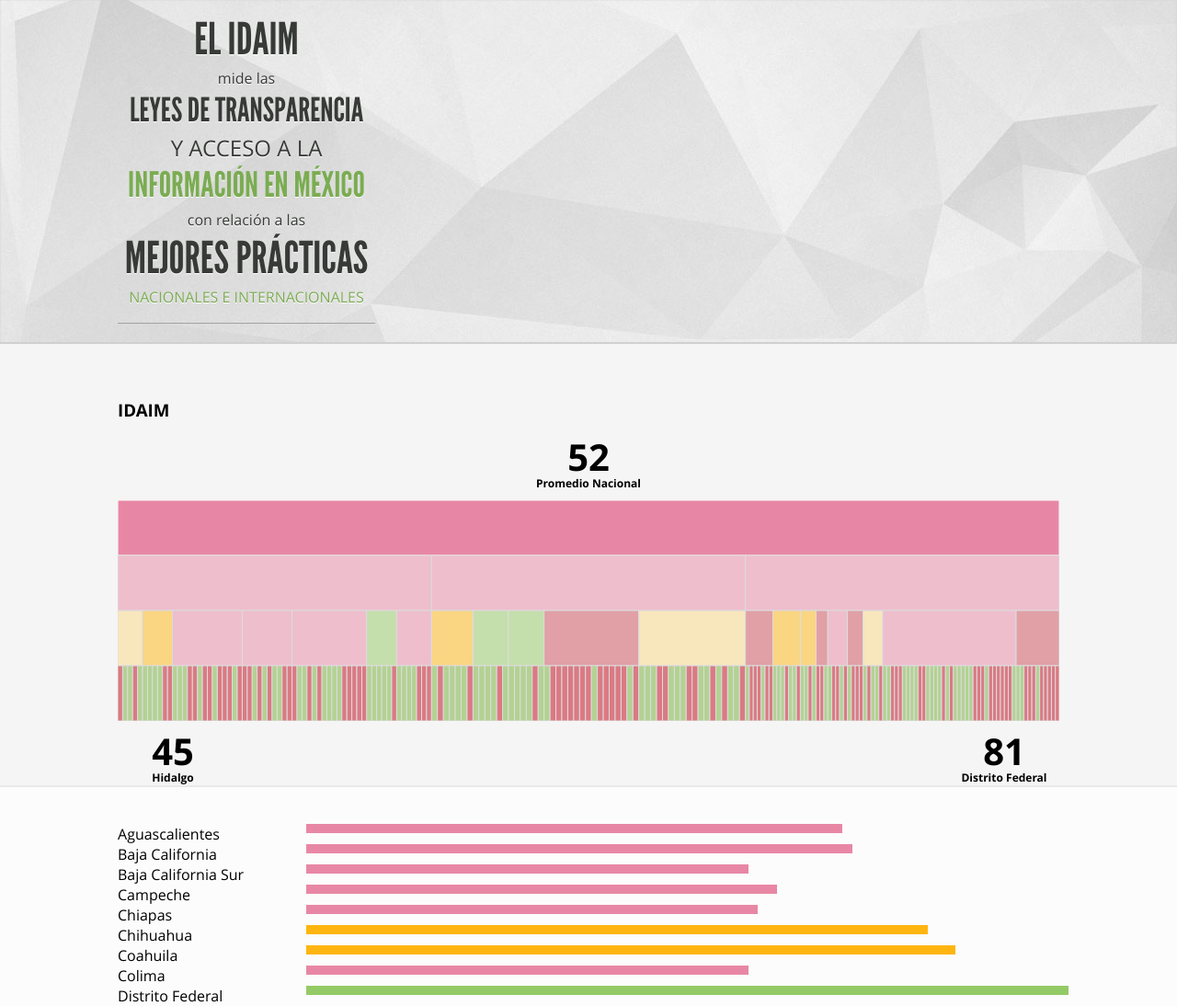
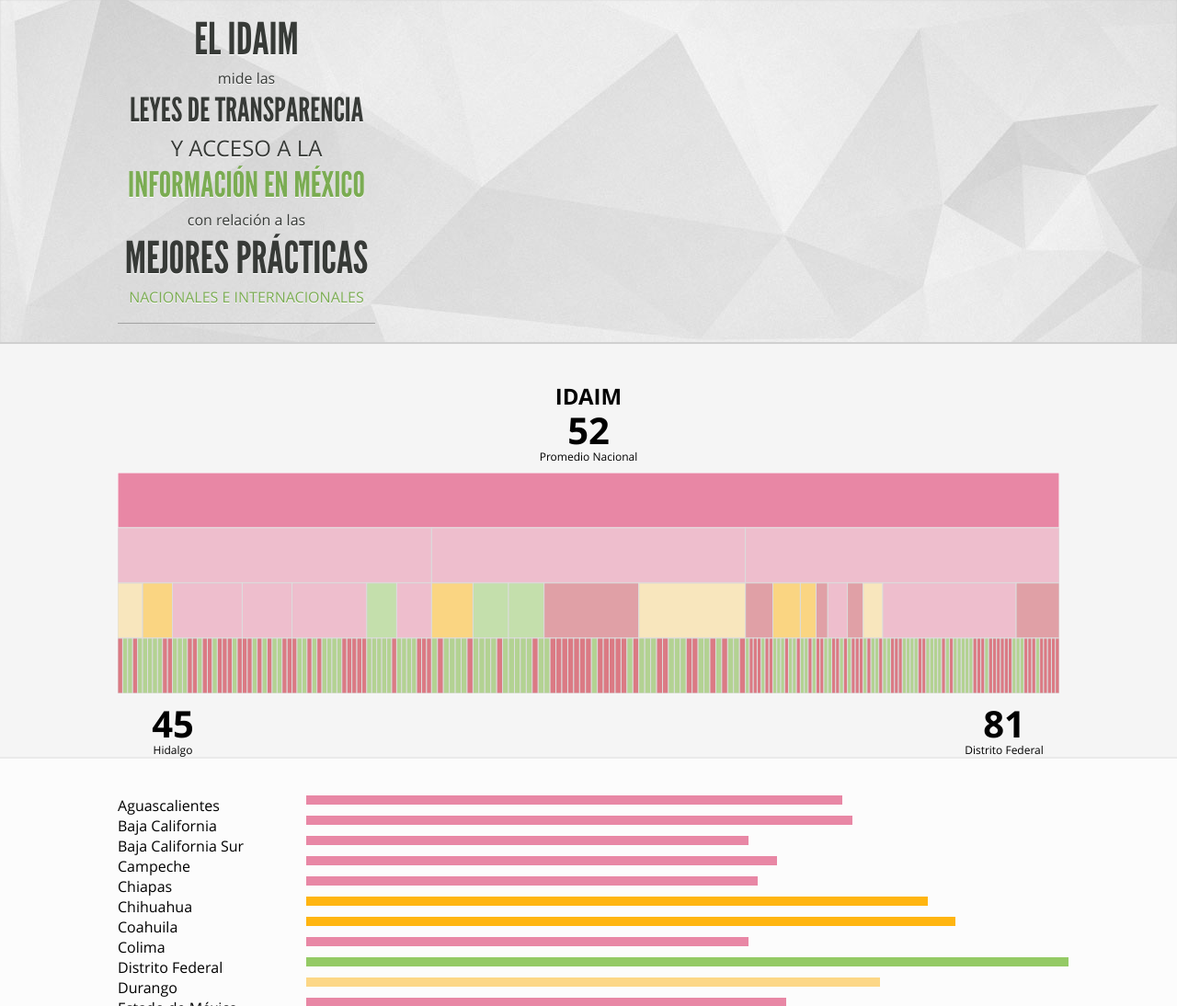
Before and after one commit to fundar/idaim_v2, a PHP site: page / in a window 1280 px wide. Shown: the part 97-1191 px from the top of the page at 92% size. Run offline with PHP 8.4, Linux system fonts and the light colour scheme; data that the repository does not hold is empty.

Commit message:
Estilamos el texto de la gráfica más mejor

```diff
--- a/assets/css/main.scss
+++ b/assets/css/main.scss
@@ -178,6 +178,17 @@ footer {
   &.l5 { font-size: 38px;}
 }
 
+#nombre-variable {
+  font-size: 24px;
+  text-align: center;
+
+  margin: 0;
+}
+#descripcion-variable {
+  margin: 10px 0;
+  min-height: 50px;
+}
+
 .texto-total {
   width: 120px;
   text-align: center;
@@ -191,6 +202,7 @@ footer {
   }
   h3 {
     font-size: 12px;
+    font-weight: normal;
   }
 }
 #total-nacional-cont {
--- a/public/index.php
+++ b/public/index.php
@@ -58,7 +58,7 @@
 				<div class="container cf">
 					<div id="texto-variable">
 						<h3 id="nombre-variable">IDAIM</h3>
-						<p id="descripcion-variable"></p>
+						<p id="descripcion-variable" style="display:none;"></p>
 					</div>
 
 					<div class="texto-total" id="total-nacional-cont">
```
Also changed, not shown: public/css/main.css.
